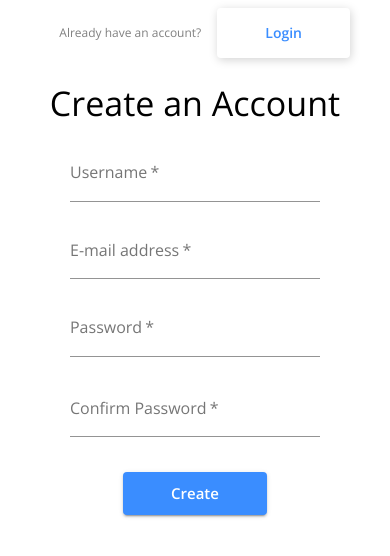
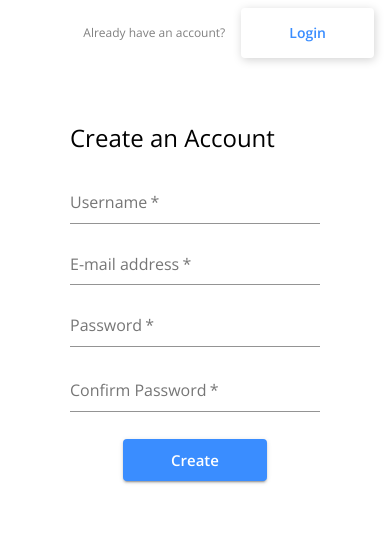
Before and after one commit to deliaconstantino/messenger-app, a React (Create React App) app in the folder client/: page / in a window 390 px wide. Shown: the top 556 px of the page. Built offline with nearby package versions, Linux system fonts and the light colour scheme; no server answers.

Commit message:
fixed responsive spacing and positioning for Register component

```diff
--- a/client/src/components/UserAccess/Signup.js
+++ b/client/src/components/UserAccess/Signup.js
@@ -16,15 +16,19 @@ const useStyles = makeStyles((theme) => ({
   container: {
     display: "flex",
     direction: "column",
-    justifyContent: "center",
+    justifyContent: "space-evenly",
+    alignItems: "center",
     padding: theme.spacing(2),
-    // margin: theme.spacing(8, 0)
-    // alignItems: "center",
+    [theme.breakpoints.down('xs')]: {
+      margin: theme.spacing(6, 0)
+    },
+    margin: theme.spacing(12, 0)
   },
   input: {
     padding: theme.spacing(2, 0),
     [theme.breakpoints.down('xs')]: {
-      minWidth: "250px"
+      minWidth: "250px",
+      padding: theme.spacing(1, 0),
     },
     [theme.breakpoints.up('sm')]: {
       minWidth: "400px"
@@ -32,9 +36,6 @@ const useStyles = makeStyles((theme) => ({
     [theme.breakpoints.up('md')]: {
       minWidth: "500px"
     },
-    // [theme.breakpoints.up('lg')]: {
-    //   backgroundColor: green[500],
-    // },
   },
   formGrid: {
     justifyContent: "center",
@@ -76,7 +77,7 @@ const Signup = (props) => {
         lg={7}
         xl={7}>
       <Box item>
-        <Typography variant="h4">Create an Account</Typography>
+        <Typography variant="h5">Create an Account</Typography>
       </Box>
         <form onSubmit={handleRegister}>
           <Grid item container className={classes.formGrid}>
--- a/client/src/components/UserAccess/UserAccessTwo.js
+++ b/client/src/components/UserAccess/UserAccessTwo.js
@@ -46,9 +46,12 @@ const useStyles = makeStyles((theme) => ({
   },
   buttonGrid: {
     display: "flex",
-    margin: theme.spacing(1, -5),
+    margin: theme.spacing(1, -3),
     flexDirection: "row",
     justifyContent: "flex-end",
+    [theme.breakpoints.down('xs')]: {
+      margin: theme.spacing(1, -2),
+    },
   },
   text: {
     ...theme.typography.loginSignup,
```
